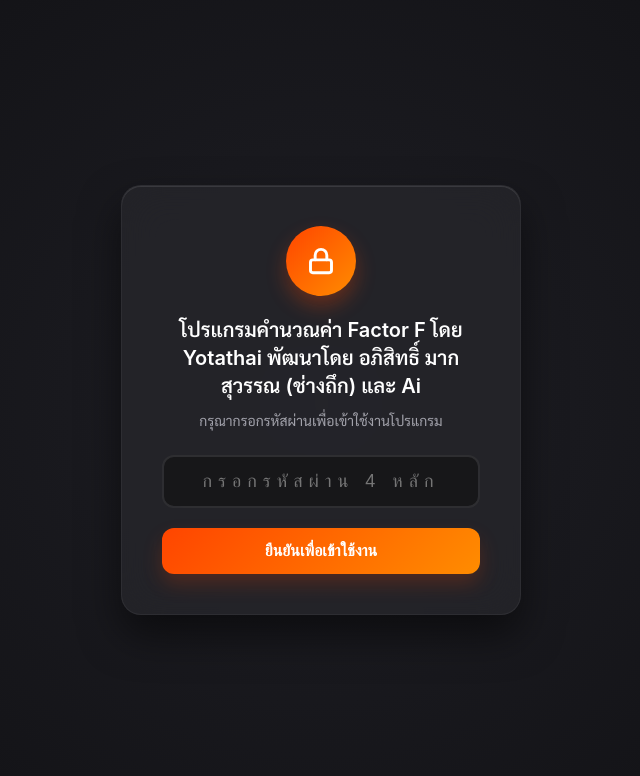
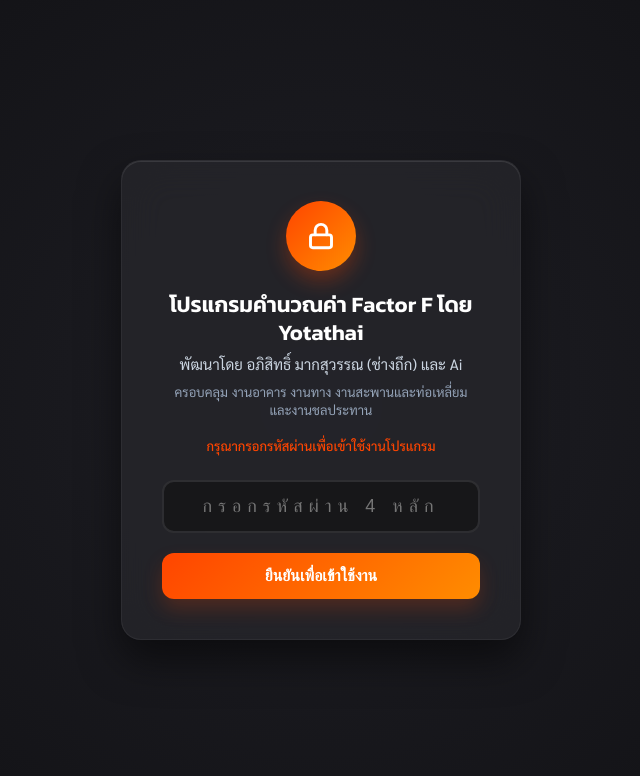
Before and after one commit to yotathai/factor-f-calculator, a website: page index.html in a window 1280 px wide. Shown: the top 776 px of the page, without its empty margins (319-959 px from the left). Drawn offline with Linux system fonts and the light colour scheme.

Commit message:
Format header titles into structured 3-line layout

```diff
--- a/index.html
+++ b/index.html
@@ -936,8 +936,10 @@
                 <!-- Lock Icon -->
                 <svg xmlns="http://www.w3.org/2000/svg" width="28" height="28" viewBox="0 0 24 24" fill="none" stroke="white" stroke-width="2.5" stroke-linecap="round" stroke-linejoin="round"><rect x="3" y="11" width="18" height="11" rx="2" ry="2"></rect><path d="M7 11V7a5 5 0 0 1 10 0v4"></path></svg>
             </div>
-            <h2 style="margin: 0 0 10px 0; font-size: 20px; font-weight: 600; color: #fff; line-height: 1.4;">โปรแกรมคำนวณค่า Factor F โดย Yotathai พัฒนาโดย อภิสิทธิ์ มากสุวรรณ (ช่างถึก) และ Ai</h2>
-            <p style="margin: 0 0 24px 0; font-size: 14px; color: #a1a1aa; line-height: 1.5;">กรุณากรอกรหัสผ่านเพื่อเข้าใช้งานโปรแกรม</p>
+            <h2 style="margin: 0 0 6px 0; font-size: 22px; font-weight: 600; color: #fff; line-height: 1.3; font-family: var(--font-heading);">โปรแกรมคำนวณค่า Factor F โดย Yotathai</h2>
+            <h3 style="margin: 0 0 10px 0; font-size: 15px; font-weight: 400; color: #cbd5e1; line-height: 1.3; font-family: var(--font-body);">พัฒนาโดย อภิสิทธิ์ มากสุวรรณ (ช่างถึก) และ Ai</h3>
+            <p style="margin: 0 0 16px 0; font-size: 13px; color: #94a3b8; line-height: 1.4;">ครอบคลุม งานอาคาร งานทาง งานสะพานและท่อเหลี่ยม และงานชลประทาน</p>
+            <p style="margin: 0 0 24px 0; font-size: 13px; color: var(--accent-vermilion); font-weight: 500;">กรุณากรอกรหัสผ่านเพื่อเข้าใช้งานโปรแกรม</p>
 
             <div style="position: relative; margin-bottom: 20px;">
                 <input type="password" id="app-passcode" placeholder="กรอกรหัสผ่าน 4 หลัก" maxlength="4" style="
@@ -984,8 +986,9 @@
         <!-- Header -->
         <header>
             <div class="header-title">
-                <h1>โปรแกรมคำนวณค่า Factor F โดย Yotathai พัฒนาโดย อภิสิทธิ์ มากสุวรรณ (ช่างถึก) และ Ai</h1>
-                <p>โปรแกรมคำนวณอัตราส่วนราคากลาง ครอบคลุมงานอาคาร งานทาง งานสะพาน และงานชลประทาน</p>
+                <h1 style="font-size: 1.8rem; line-height: 1.2; margin-bottom: 6px;">โปรแกรมคำนวณค่า Factor F โดย Yotathai</h1>
+                <h2 style="font-size: 1.15rem; font-weight: 400; color: var(--text-secondary); margin-bottom: 6px; font-family: var(--font-body); line-height: 1.2;">พัฒนาโดย อภิสิทธิ์ มากสุวรรณ (ช่างถึก) และ Ai</h2>
+                <p style="font-size: 0.9rem; color: var(--text-muted); line-height: 1.3;">ครอบคลุม งานอาคาร งานทาง งานสะพานและท่อเหลี่ยม และงานชลประทาน</p>
             </div>
 
             <div class="header-actions">
```
